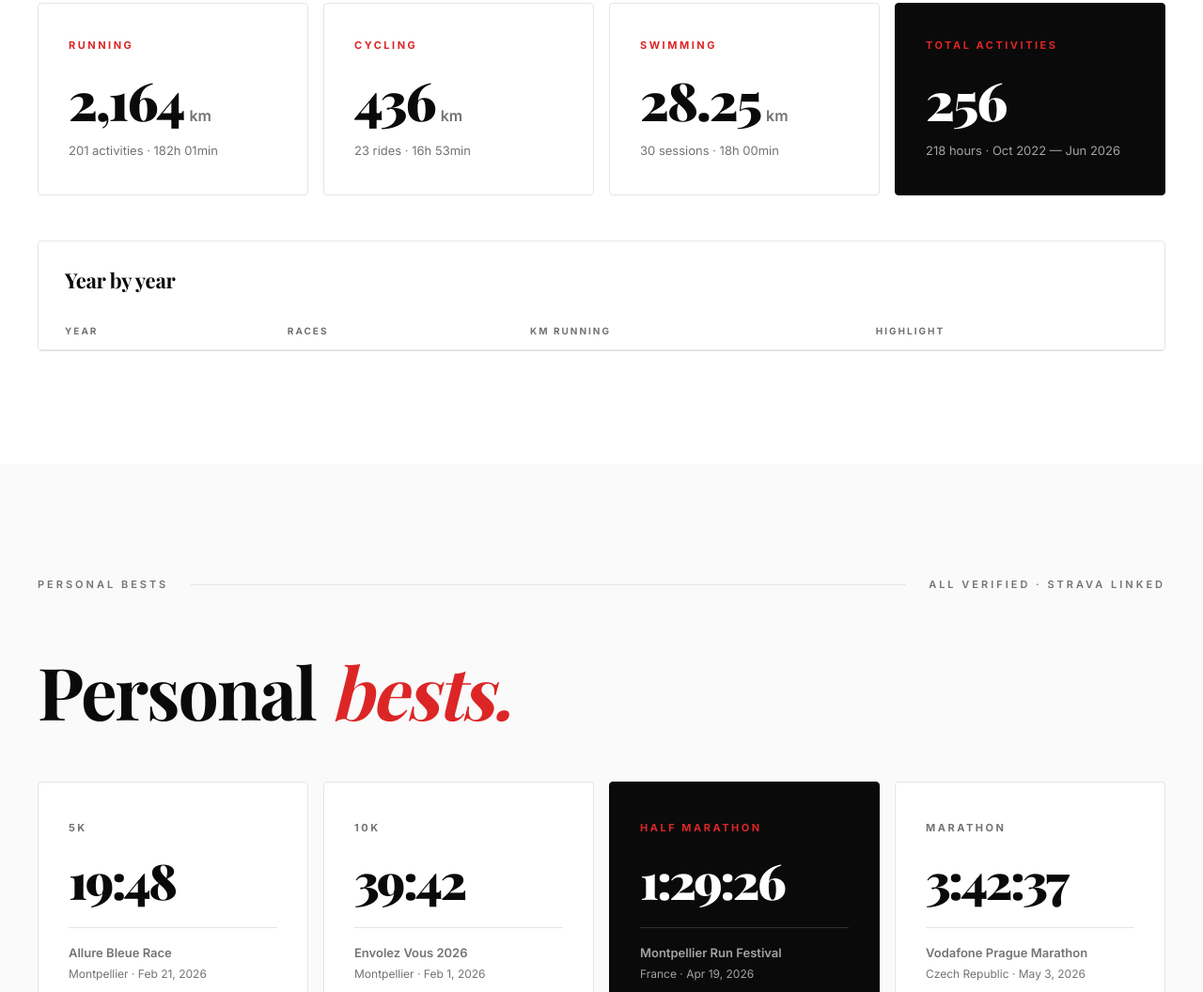
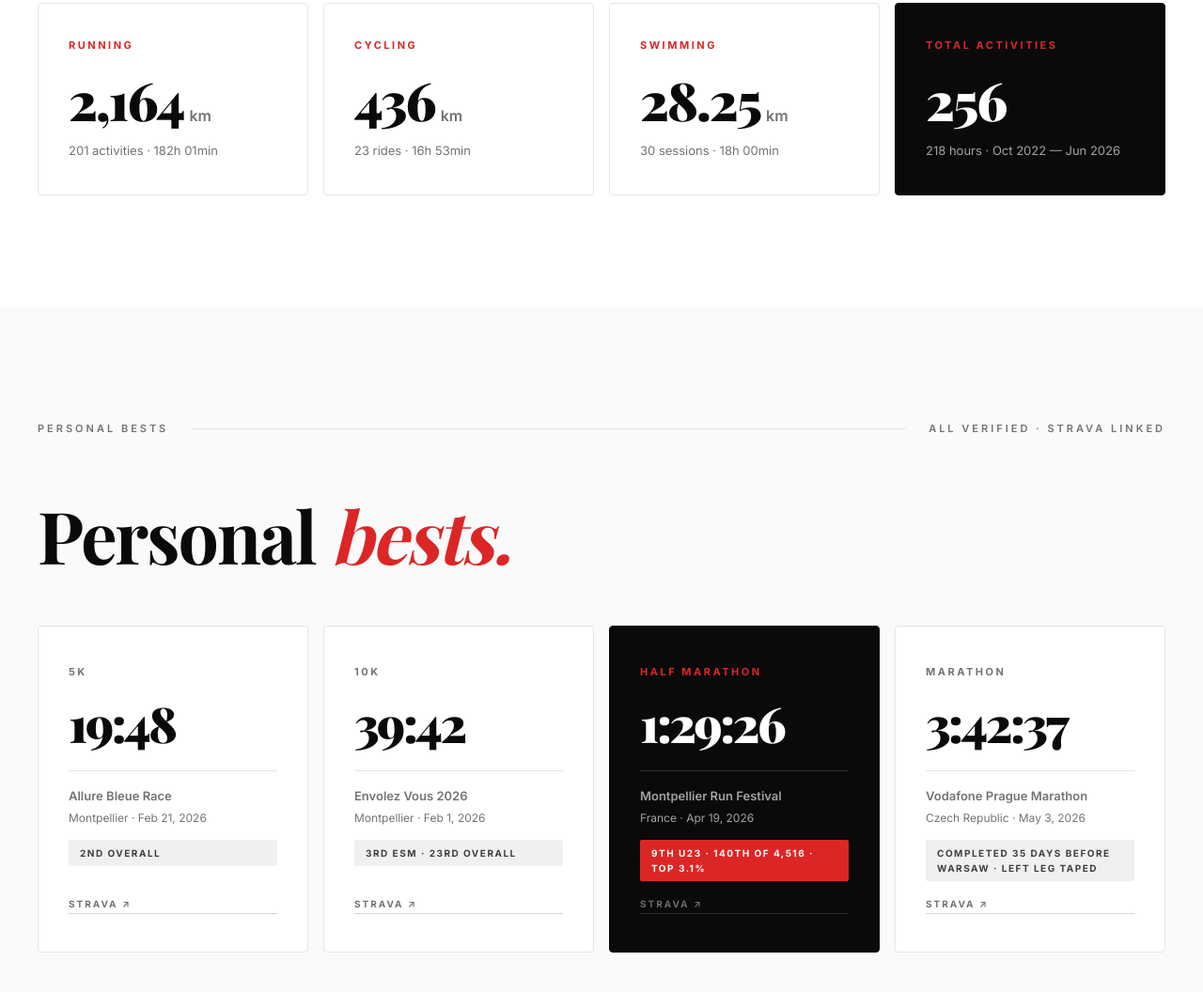
Before and after one commit to touficaa/toufic-portfolio, a plain HTML site: page record.html in a window 1280 px wide. Shown: the part 1135-2191 px from the top of the page at 94% size. Drawn offline with nearby package versions, Linux system fonts and the light colour scheme.

Commit message:
Remove empty Year by year table

```diff
--- a/record.html
+++ b/record.html
@@ -111,28 +111,7 @@
       </div>
     </div>
 
-    <!-- Yearly table -->
-    <div class="rec-yearly-wrap reveal" style="margin-top: 48px;">
-      <h3>Year by year</h3>
-      <table class="rec-yearly-table">
-        <thead>
-          <tr>
-            <th>Year</th>
-            <th>Races</th>
-            <th>km Running</th>
-            <th>Highlight</th>
-          </tr>
-        </thead>
-                <tbody>
 
-          <!-- ============ 2022 ============ -->
-          <!-- ============ 2023 ============ -->
-          <!-- ============ 2024 ============ -->
-          <!-- ============ 2025 ============ -->
-          <!-- ============ 2026 ============ -->
-          </tbody>
-      </table>
-    </div>
   </div>
 </section>
 
```
